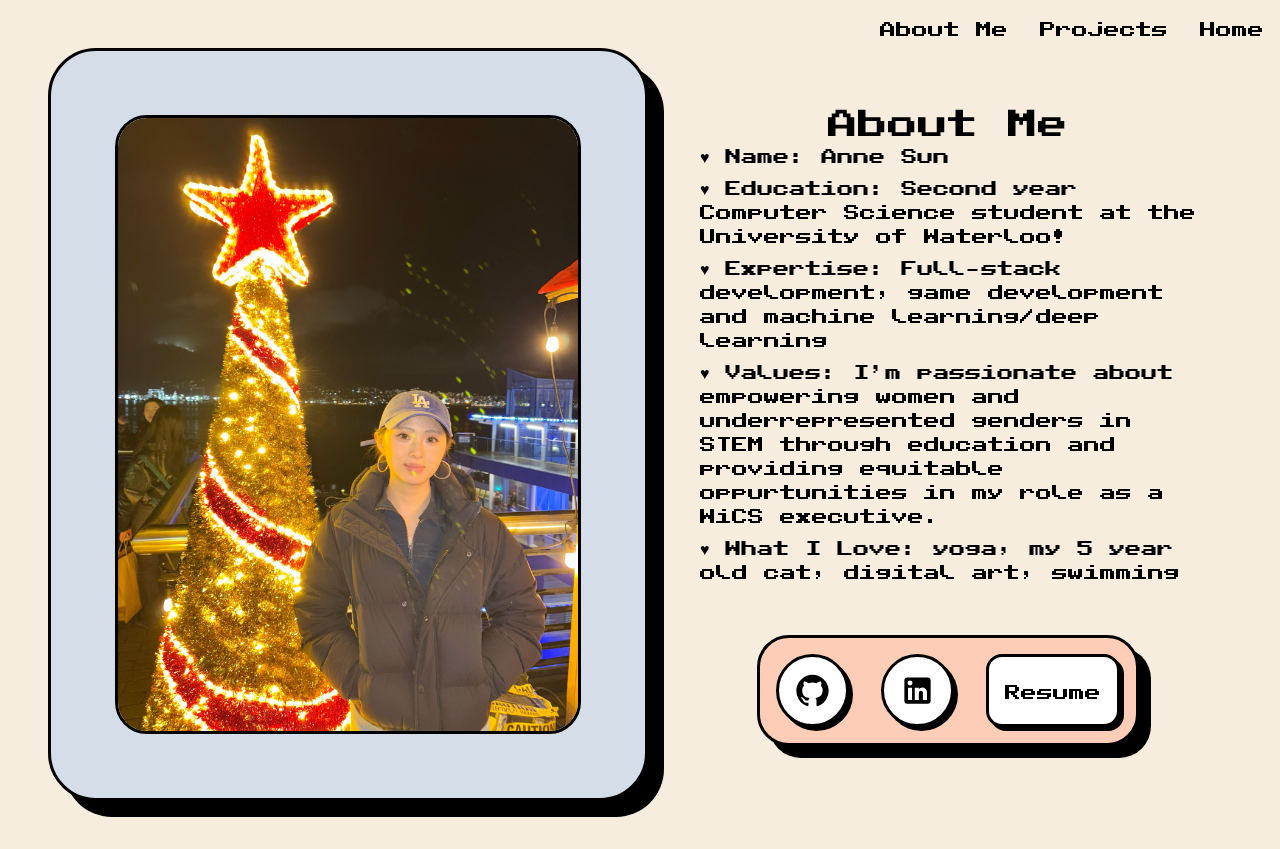
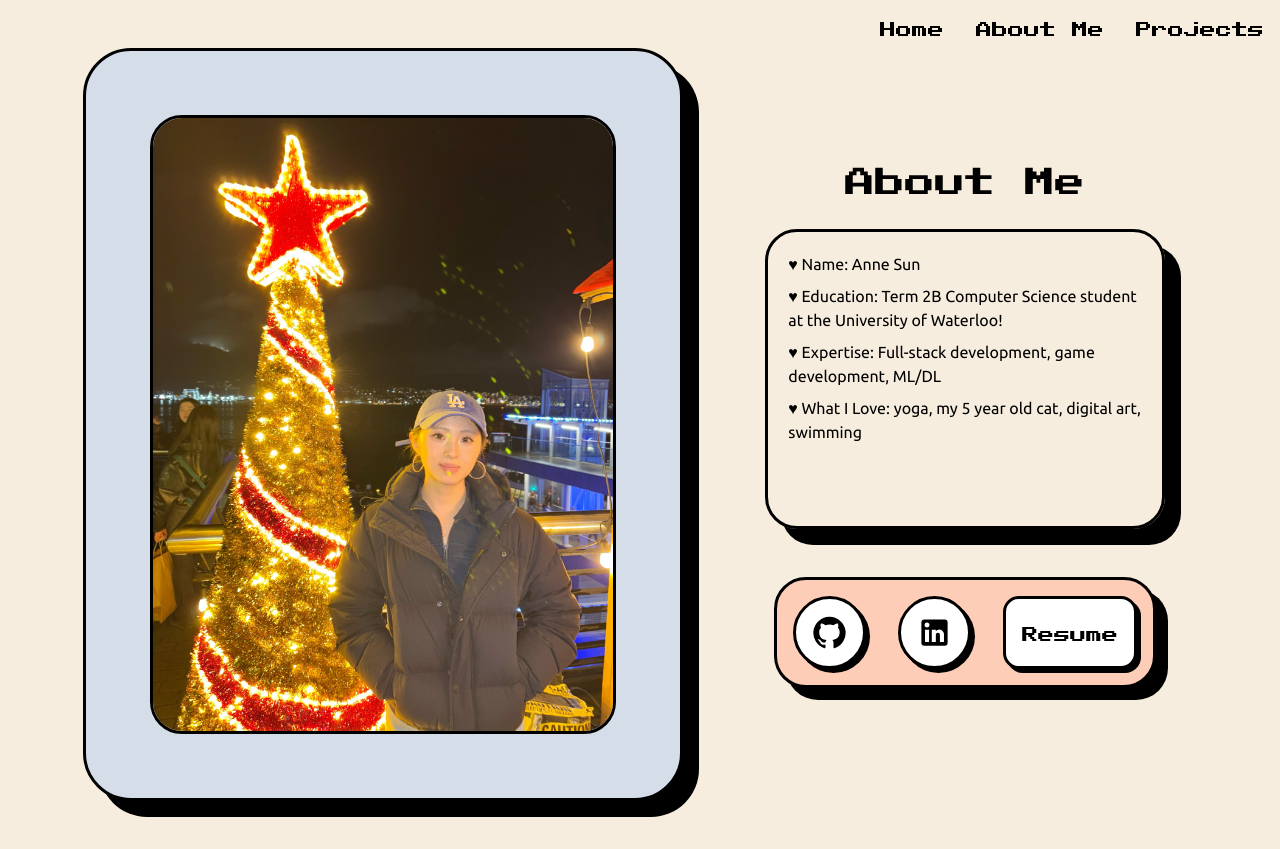
Before and after one commit to AnneSun1/Portfolio, a Next.js app: page /about in a window 1280 px wide. Built offline with nearby package versions, Linux system fonts and the light colour scheme.

Commit message:
added animated description text

```diff
--- a/app/about/about.css
+++ b/app/about/about.css
@@ -37,11 +37,21 @@
     right: 12rem;
     border: solid;
     border-radius: 2rem;
-
 }
 
+.description-container {
+    margin-top: 2rem;
+    height: 300px;
+    width: 400px;
+    border: solid;
+    border-radius: 2rem;
+    box-shadow: 1rem 1rem black;
+    padding: 1rem;
+    font-family: "Ubuntu";
+}
 .description-container p{
     padding: 0.25rem;
+    /* font-weight: 500; */
 }
 
 .icon-container {
--- a/app/about/page.tsx
+++ b/app/about/page.tsx
@@ -1,30 +1,25 @@
 "use client"
 import gsap from "gsap";
-import { useRef } from "react";
-import ScrollTrigger from "gsap/ScrollTrigger";
+import TextPlugin from "gsap/TextPlugin";
+import { useEffect, useRef } from "react";
+import GitHubIcon from '@mui/icons-material/GitHub';
+import LinkedInIcon from '@mui/icons-material/LinkedIn';
 import { NavBar } from "@/components/navbar";
 import "./about.css"
-import GitHubIcon from '@mui/icons-material/GitHub';
-import LinkedInIcon from '@mui/icons-material/LinkedIn';
 
-gsap.registerPlugin(ScrollTrigger);
+
+gsap.registerPlugin(TextPlugin);
 
 export default function About() {
-    const container = useRef(null);
-    // const tl = useRef<any| null>(null);
+    const textRef = useRef<HTMLDivElement>(null);
 
-
-    // useGSAP(() => {
-    //     ScrollTrigger.create({
-    //         trigger: ".page-1",
-    //         snap: {
-    //           snapTo: 1, // Snap to the closest half page
-    //           duration: 0.75, // Animation duration for the snap
-    //           ease: "power4.in", // Easing for the snap
-    //         },
-    //         scrub: true
-    //       });
-    // }, {scope: container})
+    useEffect(() => {
+        const tl = gsap.timeline({repeat: 0})
+        tl.add(gsap.timeline({repeat: 0}).to('#name', {duration: 1, text: "♥ Name: Anne Sun"}))
+        tl.add(gsap.timeline({repeat: 0}).to('#education', {duration: 1, text: "♥ Education: Term 2B Computer Science student at the University of Waterloo!"}))
+        tl.add(gsap.timeline({repeat: 0}).to('#expertise', {duration: 1, text: "♥ Expertise: Full-stack development, game development, ML/DL"}))
+        tl.add(gsap.timeline({repeat: 0}).to('#loves', {duration: 1, text: "♥ What I Love:  yoga, my 5 year old cat, digital art, swimming"}))
+    })
 
     return (
         <div className="flex flex-row justify-evenly align-items">
@@ -38,18 +33,16 @@ export default function About() {
                 {/* <img className="cat" src="./images/cat-portfolio-img.jpg"></img> */}
             <div className="about-me-container">
                 <h1 className="text-3xl">About Me</h1>
-                <div className="description-container">
-                    <p>♥ Name: Anne Sun </p>
-                    <p>♥ Education: Second year Computer Science student at the University of Waterloo!</p>
-                    <p>♥ Expertise: Full-stack development, game development and machine learning/deep learning</p>
-                    <p>♥ Values: I'm passionate about empowering women and underrepresented genders in STEM
-                        through education and providing equitable oppurtunities in my role as a WiCS executive.</p>
-                    <p>♥ What I Love:  yoga, my 5 year old cat, digital art, swimming</p>
+                <div className="description-container" ref={textRef}>
+                    <p id="name"></p>
+                    <p id="education"></p>
+                    <p id="expertise"></p>
+                    <p id="loves"></p>
                 </div>
 
                 <div className="icon-container">
-                    <div className="icon"><GitHubIcon fontSize="large"/></div>
-                    <div className="icon"><LinkedInIcon fontSize="large"/></div>
+                    <div className="icon"><a href="https://github.com/AnneSun1" target="_blank"><GitHubIcon fontSize="large"/></a></div>
+                    <div className="icon"><a href="https://www.linkedin.com/in/sunanne/" target="_blank"><LinkedInIcon fontSize="large"/></a></div>
                     <button>Resume</button>
                 </div>
 
--- a/components/navbar.tsx
+++ b/components/navbar.tsx
@@ -6,9 +6,10 @@ import './navbar.css';
 export function NavBar() {
     return (
         <div className="navbar">
+            <div className="m-4"><Link href="/">Home</Link></div>
             <div className="m-4"><Link href="/about">About Me</Link></div>
             <div className="m-4"><Link href="/projects">Projects</Link></div>
-            <div className="m-4"><Link href="/">Home</Link></div>
+
         </div>
     )
 }
```
